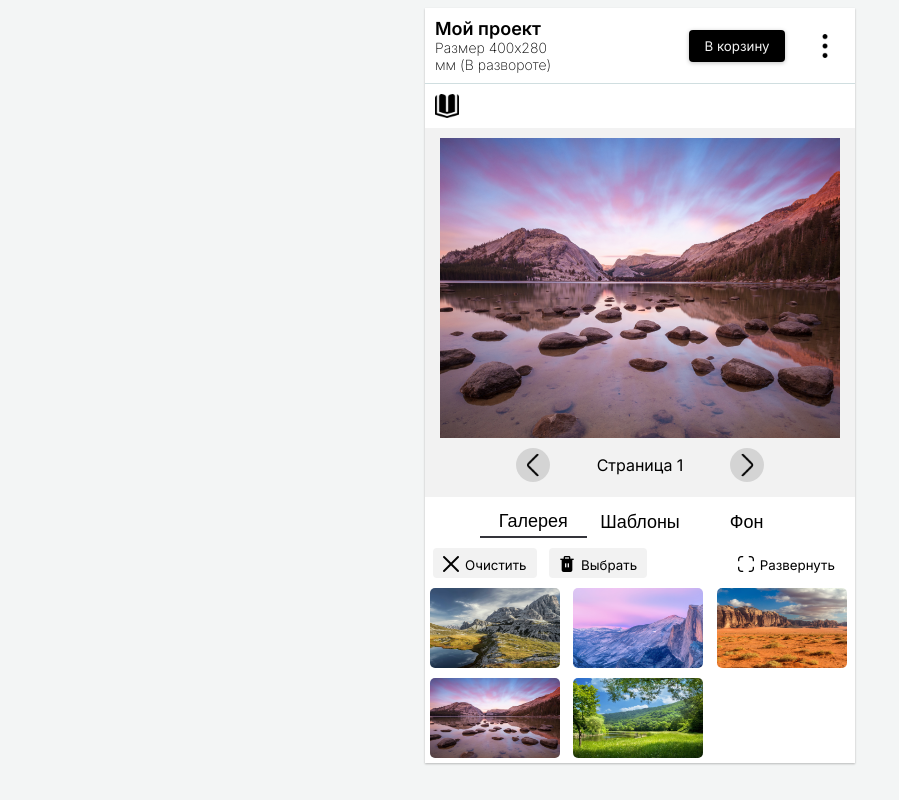
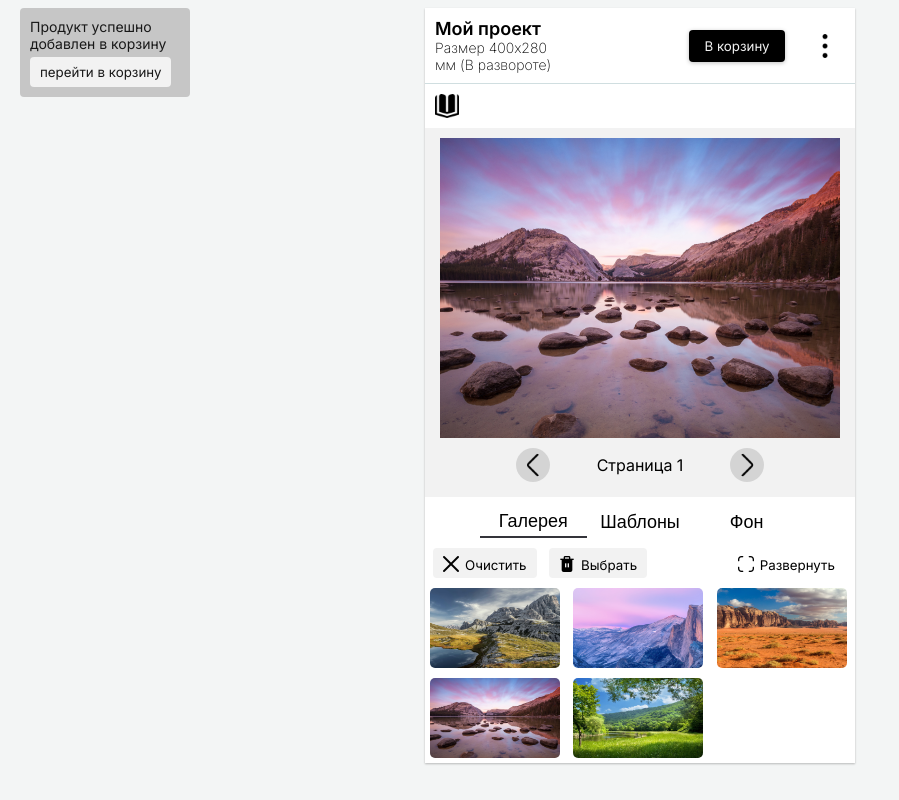
Before and after one commit to Sanevs22/vanille-js-slider-page, a plain HTML site: page index.html in a window 1280 px wide. Both pictures are taken after a click on the button "В корзину". Shown: the whole page, without its empty margins (0-899 px from the left). Drawn offline with Linux system fonts and the light colour scheme.

Commit message:
work finish

```diff
--- a/index.html
+++ b/index.html
@@ -8,6 +8,11 @@
     <link rel="stylesheet" href="style.css">
 </head>
 <body>
+    <div id="modal">
+        Продукт успешно добавлен в корзину
+        <button class="tool-button">перейти в корзину</button>
+
+    </div>
     <div class="main" >
         <div class="header-block">
             <div class="panel">
@@ -15,7 +20,7 @@
                     <p class="head-text">Мой проект</p>
                     <p class="text">Размер 400х280 мм  (В развороте)</p>
                 </div>
-                <button class="basket-button">В корзину</button>
+                <button class="basket-button" id="basket">В корзину</button>
                     <img class="menu-button" src="./src/media/interface/free-icon-font-menu-dots-vertical-3917094.png" alt="">
             </div>
             <div class="dop-panel">
@@ -34,10 +39,10 @@
             </div>
         </div>
         <div class="footer-block">
-            <div class="selector" >
+            <div class="selector" id="sel" >
                 <button class="mode" id="galery">Галерея</button>
-                <button class="mode" id="templ">Шаблоны</button>
-                <button class="mode" id="fons">Фон</button>
+                <button class="mode" id="templ" >Шаблоны</button>
+                <button class="mode" id="fons" >Фон</button>
             </div>
             <div class="selector-tool">
                 <button class="tool-button " id="clear">Очистить</button>
--- a/index.js
+++ b/index.js
@@ -46,10 +46,12 @@ rigth.addEventListener('click', ()=>{
 })
 
 // Логика переключателя Галерея/Шаблоны/Фон
+let selector = document.getElementById('sel');
 let galery = document.getElementById('galery');
 let templ = document.getElementById('templ');
 let fons = document.getElementById('fons');
 let gridImage = document.getElementById('grid-galery');
+
 
 let renderGrid = (data) => {
     gridImage.innerHTML= '';
@@ -71,27 +73,34 @@ clearModeSelector()
 galery.classList.add('mode-active')
 renderGrid(galerySrc);
 
-galery.addEventListener('click', () => {
+selector.addEventListener('click', () => {
     clearModeSelector()
-    galery.classList.add('mode-active')
-    renderGrid(galerySrc);
-})
-
-templ.addEventListener('click', () => {
-    clearModeSelector()
-    templ.classList.add('mode-active')
-    renderGrid(templSrc)
-})
-
-fons.addEventListener('click', () => {
-    clearModeSelector()
+    if(event.target.id === 'galery') {
+        galery.classList.add('mode-active')
+        renderGrid(galerySrc);
+    } else if (event.target.id === 'templ') {
+        templ.classList.add('mode-active')
+        renderGrid(templSrc)
+    } else if (event.target.id === 'fons') {
     fons.classList.add('mode-active')
     renderGrid(fonsSrc)
+    }
 })
-
 
 // логика замены
 gridImage.addEventListener('click', ()=> {
     mainSrc[pageNum-1] = event.target.src;
     renderView();
 } )
+
+// окно при нажатии на корзину
+let backet = document.getElementById('basket');
+let modalWind = document.getElementById('modal')
+modalWind.style.display = 'block'
+backet.addEventListener('click', ()=> {
+    modalWind.style.display = 'block'
+    modalWind.style.opacity = 0.9;
+    setTimeout(()=>{
+        modalWind.style.opacity = 0;
+    }, 8000)
+})
--- a/style.css
+++ b/style.css
@@ -13,7 +13,26 @@ body {
     margin: 5px auto;
 }
 
+#modal {
+    display: none;
+    z-index: 2;
+    position: fixed;
+    right: 20px;
+    left: 20px;
+    font-size: 14px;
+    opacity: 0;
+    padding: 10px;
+    width: 150px;
+    background-color: #c1c1c1;
+    border-radius: 4px;
+    transition-property: all;
+    transition: 700ms;
+}
 
+#modal button {
+    margin: 0;
+    margin-top: 5px;
+}
 
 
 p {
```
